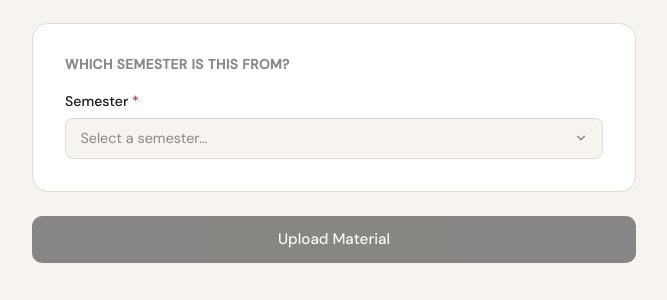
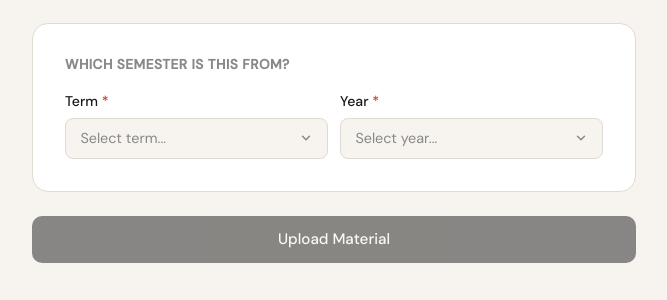
Before and after one commit to tannerJ2/RateMyClassDouble, a Flask app: template app/templates/courses/upload_material.html in a window 1280 px wide. Shown: the part 1233-1533 px from the top of the page, without its empty margins (306-973 px from the left). Run offline with Flask 3, Linux system fonts and the light colour scheme; the template is opened without the code that fills it, so the values that code supplies are empty.

Commit message:
semester dropdown for materials

```diff
--- a/app/templates/courses/upload_material.html
+++ b/app/templates/courses/upload_material.html
@@ -132,6 +132,13 @@
   .custom-option { padding: 0.55rem 0.9rem; font-family: 'DM Sans', sans-serif; font-size: 0.9rem; cursor: pointer; color: var(--ink); transition: background 0.15s; }
   .custom-option:hover { background: var(--bg); }
   .custom-option.selected { font-weight: 600; color: var(--accent); }
+
+  /* ── DUAL SEMESTER ROW ─────────────────────── */
+  .semester-row {
+    display: grid;
+    grid-template-columns: 1fr 1fr;
+    gap: 0.75rem;
+  }
 
   /* ── MATERIAL TYPE PILLS ───────────────────── */
   .type-grid { display: grid; grid-template-columns: 1fr 1fr; gap: 0.75rem; }
@@ -372,23 +379,43 @@
     <!-- Semester -->
     <div class="form-card">
       <div class="form-section-title">Which semester is this from?</div>
+      <input type="hidden" name="semester_id" id="semester_id_input">
+
+      <div class="semester-row">
+
         <div class="form-group" style="margin-bottom: 0;">
-        <label>Semester <span style="color:var(--accent)">*</span></label>
-        <input type="hidden" name="semester_id" id="semester_id_input">
-        <div class="custom-select" id="semester-select">
-          <div class="custom-select-trigger" id="semester-trigger">
-            Select a semester…
+          <label>Term <span style="color:var(--accent)">*</span></label>
+          <div class="custom-select" id="term-select">
+            <div class="custom-select-trigger" id="term-trigger">
+              Select term...
               <svg width="14" height="14" viewBox="0 0 24 24" fill="none" stroke="currentColor" stroke-width="2.5" stroke-linecap="round" stroke-linejoin="round"><polyline points="6 9 12 15 18 9"/></svg>
             </div>
-          <div class="custom-options" id="semester-options">
-            {% for semester in semesters %}
-              <div class="custom-option {% if semester.semester_id == prev_semester_id %}selected{% endif %}"
-                   data-value="{{ semester.semester_id }}">
-                {{ semester.term }} {{ semester.year }}
-              </div>
-            {% endfor %}
+            <div class="custom-options" id="term-options">
+              <div class="custom-option" data-value="Fall">Fall</div>
+              <div class="custom-option" data-value="Spring">Spring</div>
+              <div class="custom-option" data-value="Summer">Summer</div>
+              <div class="custom-option" data-value="Winter">Winter</div>
             </div>
           </div>
+        </div>
+
+        <div class="form-group" style="margin-bottom: 0;">
+          <label>Year <span style="color:var(--accent)">*</span></label>
+          <div class="custom-select" id="year-select">
+            <div class="custom-select-trigger" id="year-trigger">
+              Select year...
+              <svg width="14" height="14" viewBox="0 0 24 24" fill="none" stroke="currentColor" stroke-width="2.5" stroke-linecap="round" stroke-linejoin="round"><polyline points="6 9 12 15 18 9"/></svg>
+            </div>
+            <div class="custom-options" id="year-options">
+              <div class="custom-option" data-value="2026">2026</div>
+              <div class="custom-option" data-value="2025">2025</div>
+              <div class="custom-option" data-value="2024">2024</div>
+              <div class="custom-option" data-value="2023">2023</div>
+              <div class="custom-option" data-value="2022">2022</div>
+            </div>
+          </div>
+        </div>
+
       </div>
     </div>
 
@@ -409,38 +436,70 @@
   menuClose.addEventListener('click', closeMenu);
   menuOverlay.addEventListener('click', closeMenu);
 
-  // ── Semester dropdown ──────────────────────────────────────────────────────
-  const semesterSelect  = document.getElementById('semester-select');
-  const semesterTrigger = document.getElementById('semester-trigger');
-  const semesterOptions = document.getElementById('semester-options');
-  const semesterInput   = document.getElementById('semester_id_input');
+  // ── Semester data (embedded from backend) ─────────────────────────────────
+  const semesterData = [{% for s in semesters %}{ id: {{ s.semester_id }}, term: "{{ s.term }}", year: {{ s.year }} }{% if not loop.last %},{% endif %}{% endfor %}];
+  const semesterInput = document.getElementById('semester_id_input');
 
-  semesterTrigger.addEventListener('click', () => semesterSelect.classList.toggle('open'));
+  // ── Generic custom-select initialiser ─────────────────────────────────────
+  function initSelect(selectId, triggerId, optionsId, onSelect) {
+    const sel  = document.getElementById(selectId);
+    const trig = document.getElementById(triggerId);
+    const opts = document.getElementById(optionsId);
 
-  semesterOptions.addEventListener('click', e => {
+    trig.addEventListener('click', () => sel.classList.toggle('open'));
+
+    opts.addEventListener('click', e => {
       const opt = e.target.closest('.custom-option');
       if (!opt) return;
-    semesterOptions.querySelectorAll('.custom-option').forEach(o => o.classList.remove('selected'));
+      opts.querySelectorAll('.custom-option').forEach(o => o.classList.remove('selected'));
       opt.classList.add('selected');
-    semesterTrigger.childNodes[0].textContent = opt.textContent.trim() + ' ';
-    semesterTrigger.classList.add('has-value');
-    semesterInput.value = opt.dataset.value;
-    semesterSelect.classList.remove('open');
-    checkReady();
+      trig.childNodes[0].textContent = opt.textContent.trim() + ' ';
+      trig.classList.add('has-value');
+      trig.style.borderColor = '';
+      sel.classList.remove('open');
+      onSelect(opt.dataset.value);
     });
 
     document.addEventListener('click', e => {
-    if (!semesterSelect.contains(e.target)) semesterSelect.classList.remove('open');
+      if (!sel.contains(e.target)) sel.classList.remove('open');
     });
 
-  // ── Pre-select semester if returning from error ────────────────────────────
-  const preSelectedSemester = "{{ prev_semester_id or '' }}";
-  if (preSelectedSemester) {
-    const prevSem = semesterOptions.querySelector('[data-value="' + preSelectedSemester + '"]');
-    if (prevSem) {
-      semesterTrigger.childNodes[0].textContent = prevSem.textContent.trim() + ' ';
-      semesterTrigger.classList.add('has-value');
-      semesterInput.value = preSelectedSemester;
+    return { sel, trig, opts };
+  }
+
+  let selectedTerm = '';
+  let selectedYear = '';
+
+  function resolveSemester() {
+    if (!selectedTerm || !selectedYear) { semesterInput.value = ''; checkReady(); return; }
+    const match = semesterData.find(s => s.term === selectedTerm && s.year === parseInt(selectedYear));
+    semesterInput.value = match ? match.id : '';
+    checkReady();
+  }
+
+  const termCtrl = initSelect('term-select', 'term-trigger', 'term-options', val => {
+    selectedTerm = val;
+    resolveSemester();
+  });
+  const yearCtrl = initSelect('year-select', 'year-trigger', 'year-options', val => {
+    selectedYear = val;
+    resolveSemester();
+  });
+
+  // ── Pre-select if returning from a validation error ────────────────────────
+  const prevSemId = {{ prev_semester_id or 'null' }};
+  if (prevSemId) {
+    const prev = semesterData.find(s => s.id === prevSemId);
+    if (prev) {
+      selectedTerm = prev.term;
+      selectedYear = String(prev.year);
+      semesterInput.value = prevSemId;
+
+      const tOpt = termCtrl.opts.querySelector('[data-value="' + prev.term + '"]');
+      if (tOpt) { tOpt.classList.add('selected'); termCtrl.trig.childNodes[0].textContent = prev.term + ' '; termCtrl.trig.classList.add('has-value'); }
+
+      const yOpt = yearCtrl.opts.querySelector('[data-value="' + prev.year + '"]');
+      if (yOpt) { yOpt.classList.add('selected'); yearCtrl.trig.childNodes[0].textContent = prev.year + ' '; yearCtrl.trig.classList.add('has-value'); }
     }
   }
 
@@ -575,12 +634,13 @@
   // Run on load in case returning from error with pre-filled values
   checkReady();
 
-  // ── Validate semester on submit ────────────────────────────────────────────
+  // ── Validate on submit ────────────────────────────────────────────────────
   document.getElementById('upload-form').addEventListener('submit', e => {
     if (!semesterInput.value) {
       e.preventDefault();
-      semesterTrigger.style.borderColor = 'var(--accent)';
-      semesterTrigger.scrollIntoView({ behavior: 'smooth', block: 'center' });
+      if (!selectedTerm) termCtrl.trig.style.borderColor = 'var(--accent)';
+      if (!selectedYear) yearCtrl.trig.style.borderColor = 'var(--accent)';
+      termCtrl.trig.scrollIntoView({ behavior: 'smooth', block: 'center' });
       return;
     }
     submitBtn.disabled = true;
```
Lines whose indentation alone changed are shown as unchanged.
